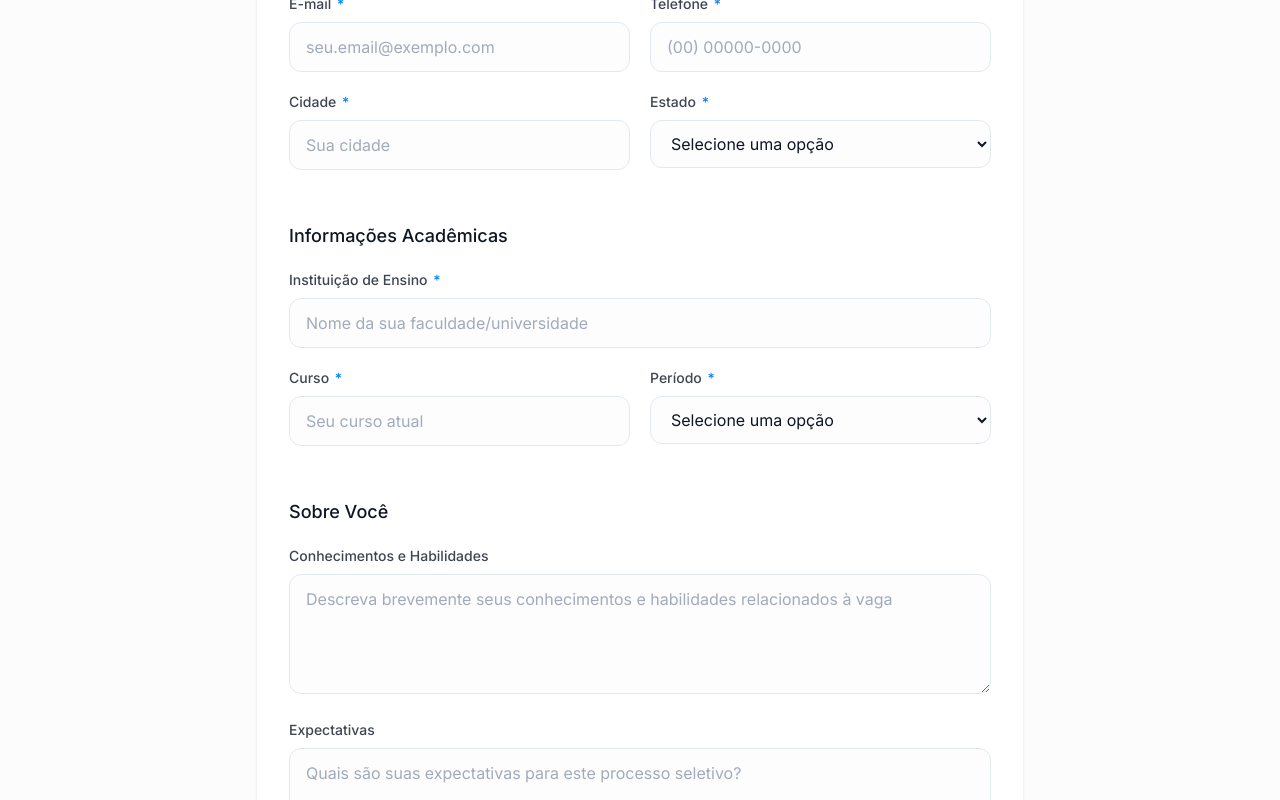
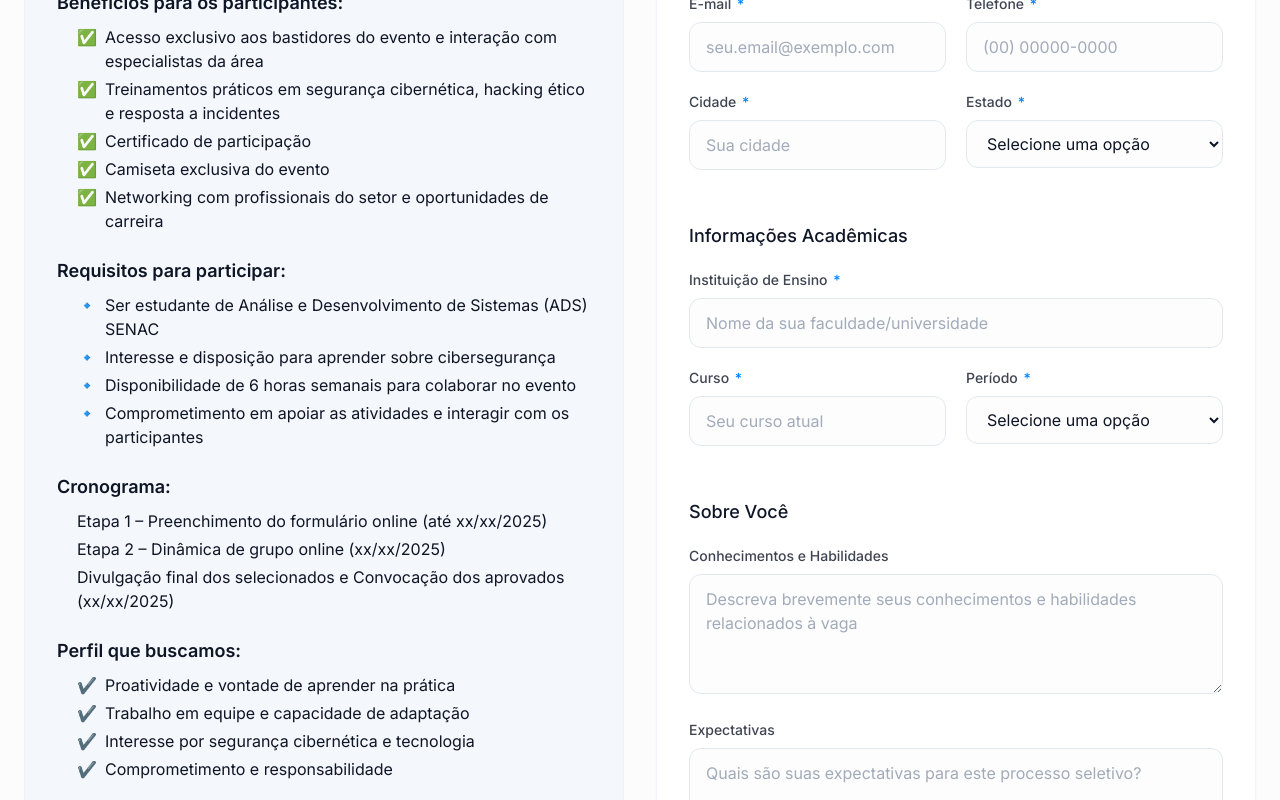
Before and after one commit to soniaalves7/formify-quick-register, a React (Vite) app: page / in a window 1280 px wide. Shown: the part 500-1300 px from the top of the page. Built offline with nearby package versions, Linux system fonts and the light colour scheme.

Commit message:
Update form header description
Updates the form header with a detailed description of the HubCyber Squad program and its benefits.

```diff
--- a/src/pages/Index.tsx
+++ b/src/pages/Index.tsx
@@ -1,4 +1,3 @@
-
 import React, { useState } from 'react';
 import { Button } from '@/components/ui/button';
 import FormHeader from '@/components/FormHeader';
@@ -72,7 +71,6 @@ const Index = () => {
     const { name, value } = e.target;
     setFormData((prev) => ({ ...prev, [name]: value }));
 
-    // Clear error when field is edited
     if (errors[name]) {
       setErrors((prev) => {
         const newErrors = { ...prev };
@@ -130,7 +128,6 @@ const Index = () => {
     if (Object.keys(newErrors).length > 0) {
       setErrors(newErrors);
 
-      // Scroll to first error
       const firstErrorId = Object.keys(newErrors)[0];
       const element = document.getElementById(firstErrorId);
       if (element) {
@@ -143,7 +140,6 @@ const Index = () => {
 
     setIsSubmitting(true);
 
-    // Simulate API call
     setTimeout(() => {
       console.log('Form submitted:', formData);
       setIsSubmitting(false);
@@ -170,7 +166,96 @@ const Index = () => {
 
   return (
     <div className="min-h-screen bg-background py-12 px-4 sm:px-6">
-      <div className="form-container max-w-3xl">
+      <div className="max-w-7xl mx-auto grid grid-cols-1 lg:grid-cols-2 gap-8">
+        <div className="bg-secondary/70 p-6 sm:p-8 rounded-lg border border-border/40 h-fit">
+          <div className="prose prose-sm max-w-none text-foreground">
+            <h2 className="text-xl font-semibold mb-4">As inscrições para o HubCyber Squad já estão abertas!</h2>
+            <p>Se você é aluno de Análise e Desenvolvimento de Sistemas (ADS) e está em busca de desafios práticos na segurança cibernética, esta é a sua chance de aprimorar seus conhecimentos em um evento imersivo!</p>
+
+            <p className="mt-4">O Bootcamp de Cibersegurança será um evento único, com a participação de especialistas da área. Você terá a oportunidade de atuar estrategicamente ao lado de profissionais e aprender sobre defesa digital, análise forense e simulações reais de ataques e respostas.</p>
+
+            <h3 className="text-lg font-semibold mt-6 mb-2">O que é o HubCyber Squad?</h3>
+            <p>O HubCyber Squad será composto por 10 alunos selecionados para apoiar o evento, auxiliando os especialistas em organização, operação e suporte técnico durante o Bootcamp de Cibersegurança.</p>
+
+            <h3 className="text-lg font-semibold mt-6 mb-2">Benefícios para os participantes:</h3>
+            <ul className="space-y-1 my-2 pl-5">
+              <li className="flex items-start">
+                <span className="text-primary mr-2">✅</span>
+                <span>Acesso exclusivo aos bastidores do evento e interação com especialistas da área</span>
+              </li>
+              <li className="flex items-start">
+                <span className="text-primary mr-2">✅</span>
+                <span>Treinamentos práticos em segurança cibernética, hacking ético e resposta a incidentes</span>
+              </li>
+              <li className="flex items-start">
+                <span className="text-primary mr-2">✅</span>
+                <span>Certificado de participação</span>
+              </li>
+              <li className="flex items-start">
+                <span className="text-primary mr-2">✅</span>
+                <span>Camiseta exclusiva do evento</span>
+              </li>
+              <li className="flex items-start">
+                <span className="text-primary mr-2">✅</span>
+                <span>Networking com profissionais do setor e oportunidades de carreira</span>
+              </li>
+            </ul>
+
+            <h3 className="text-lg font-semibold mt-6 mb-2">Requisitos para participar:</h3>
+            <ul className="space-y-1 my-2 pl-5">
+              <li className="flex items-start">
+                <span className="text-blue-500 mr-2">🔹</span>
+                <span>Ser estudante de Análise e Desenvolvimento de Sistemas (ADS) SENAC</span>
+              </li>
+              <li className="flex items-start">
+                <span className="text-blue-500 mr-2">🔹</span>
+                <span>Interesse e disposição para aprender sobre cibersegurança</span>
+              </li>
+              <li className="flex items-start">
+                <span className="text-blue-500 mr-2">🔹</span>
+                <span>Disponibilidade de 6 horas semanais para colaborar no evento</span>
+              </li>
+              <li className="flex items-start">
+                <span className="text-blue-500 mr-2">🔹</span>
+                <span>Comprometimento em apoiar as atividades e interagir com os participantes</span>
+              </li>
+            </ul>
+
+            <h3 className="text-lg font-semibold mt-6 mb-2">Cronograma:</h3>
+            <ul className="space-y-1 my-2 pl-5">
+              <li>Etapa 1 – Preenchimento do formulário online (até xx/xx/2025)</li>
+              <li>Etapa 2 – Dinâmica de grupo online (xx/xx/2025)</li>
+              <li>Divulgação final dos selecionados e Convocação dos aprovados (xx/xx/2025)</li>
+            </ul>
+
+            <h3 className="text-lg font-semibold mt-6 mb-2">Perfil que buscamos:</h3>
+            <ul className="space-y-1 my-2 pl-5">
+              <li className="flex items-start">
+                <span className="text-green-500 mr-2">✔️</span>
+                <span>Proatividade e vontade de aprender na prática</span>
+              </li>
+              <li className="flex items-start">
+                <span className="text-green-500 mr-2">✔️</span>
+                <span>Trabalho em equipe e capacidade de adaptação</span>
+              </li>
+              <li className="flex items-start">
+                <span className="text-green-500 mr-2">✔️</span>
+                <span>Interesse por segurança cibernética e tecnologia</span>
+              </li>
+              <li className="flex items-start">
+                <span className="text-green-500 mr-2">✔️</span>
+                <span>Comprometimento e responsabilidade</span>
+              </li>
+            </ul>
+
+            <div className="mt-6 p-4 border border-primary/20 bg-primary/5 rounded-lg">
+              <p className="font-semibold mb-2">🔐 Está pronto para ser parte do time que ajudará a fortalecer a segurança digital?</p>
+              <p className="font-semibold">⚡ Inscreva-se agora no HubCyber Squad e participe dessa experiência única!</p>
+            </div>
+          </div>
+        </div>
+
+        <div className="form-container">
           {!isSubmitted ? (
             <>
               <FormHeader
@@ -331,6 +416,7 @@ const Index = () => {
           )}
         </div>
       </div>
+    </div>
   );
 };
 
```
Lines whose indentation alone changed are shown as unchanged.
